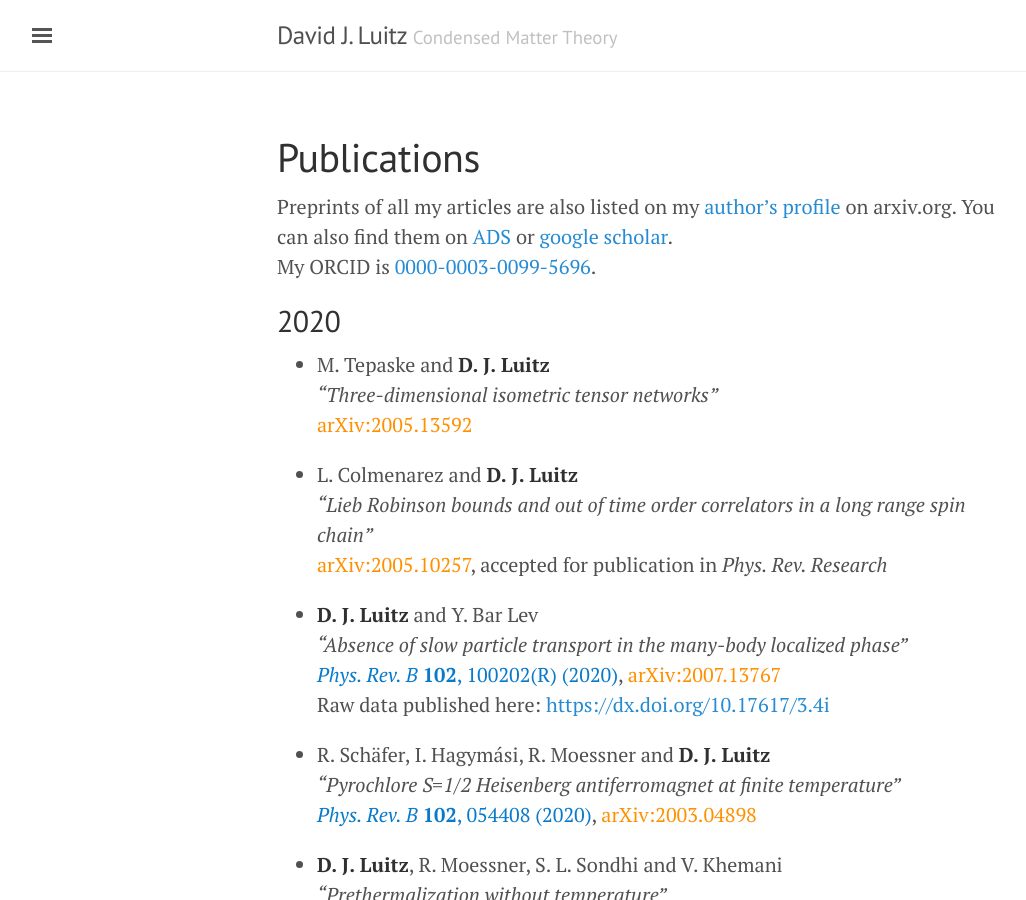
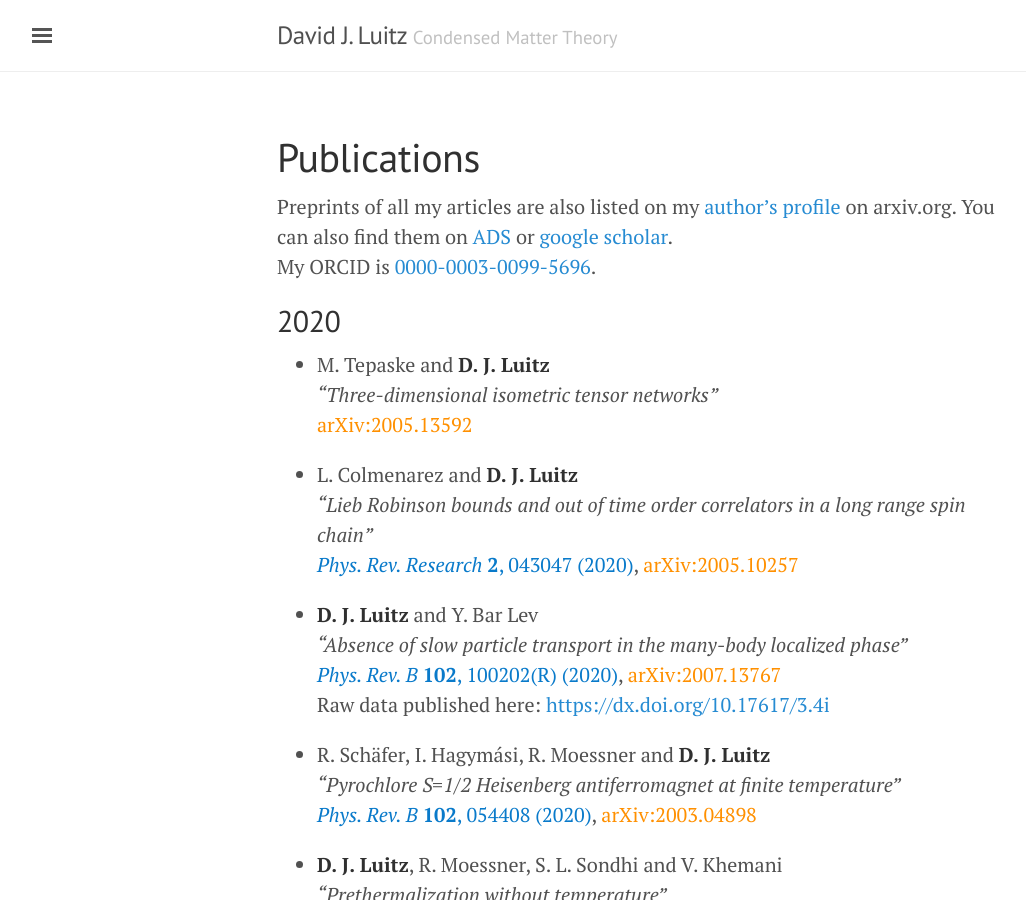
Before and after one commit to dluitz/dluitz.github.io, a Jekyll site: the page built from publications.md, in a window 1280 px wide and 900 px high. Shown: the whole window, without its empty margins (3-1029 px from the left). Built offline with Jekyll 4.4.1, drawn with Linux system fonts in a browser that asks for light colours.

Commit message:
[publist]

```diff
--- a/publications.md
+++ b/publications.md
@@ -18,7 +18,7 @@ My ORCID is [0000-0003-0099-5696](https://orcid.org/0000-0003-0099-5696).
 
 + L. Colmenarez and **D. J. Luitz**
 *"Lieb Robinson bounds and out of time order correlators in a long range spin chain"*
-[arXiv:2005.10257](https://arxiv.org/abs/2005.10257){:class='arxiv'}, accepted for publication in *Phys. Rev. Research*
+[*Phys. Rev. Research* **2**, 043047 (2020)](https://journals.aps.org/prresearch/abstract/10.1103/PhysRevResearch.2.043047){:class='pub'}, [arXiv:2005.10257](https://arxiv.org/abs/2005.10257){:class='arxiv'}
 
 + **D. J. Luitz** and Y. Bar Lev
 *"Absence of slow particle transport in the many-body localized phase"*
```
